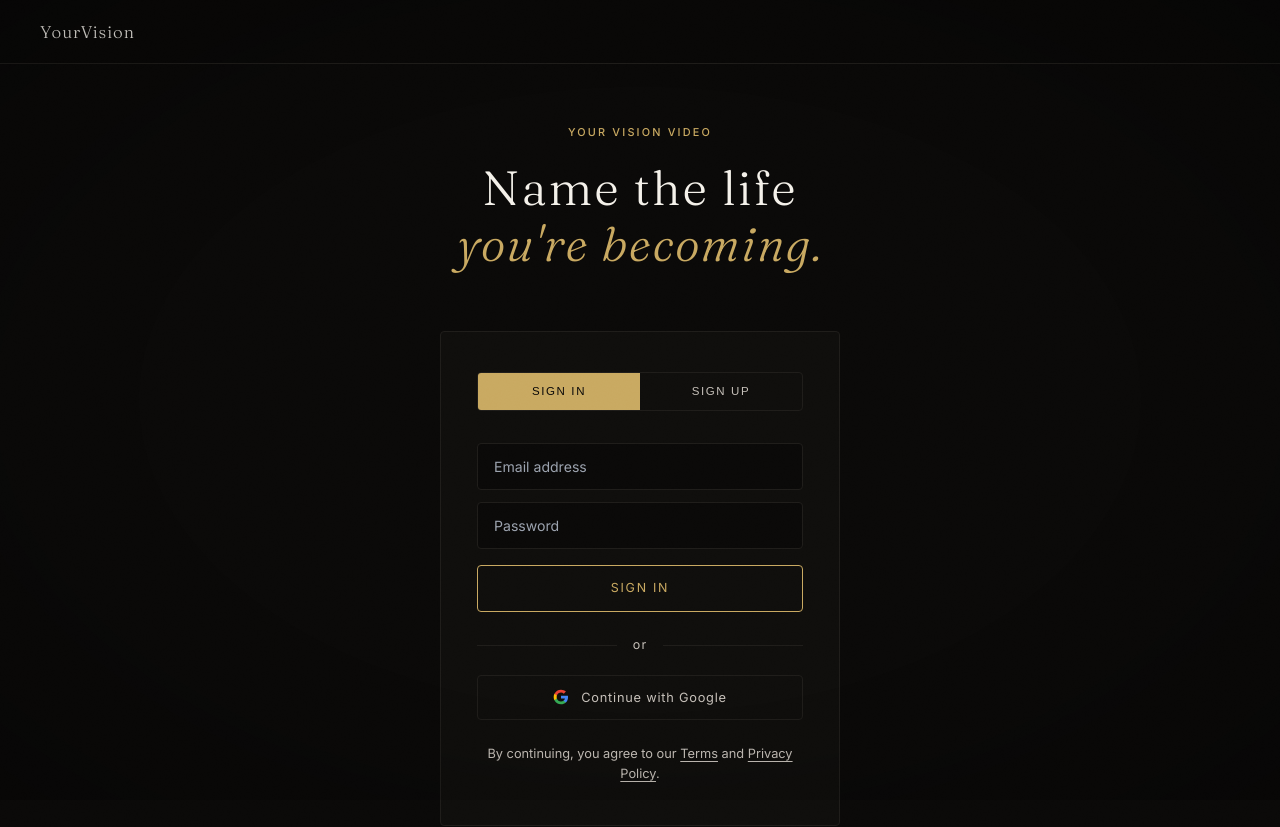
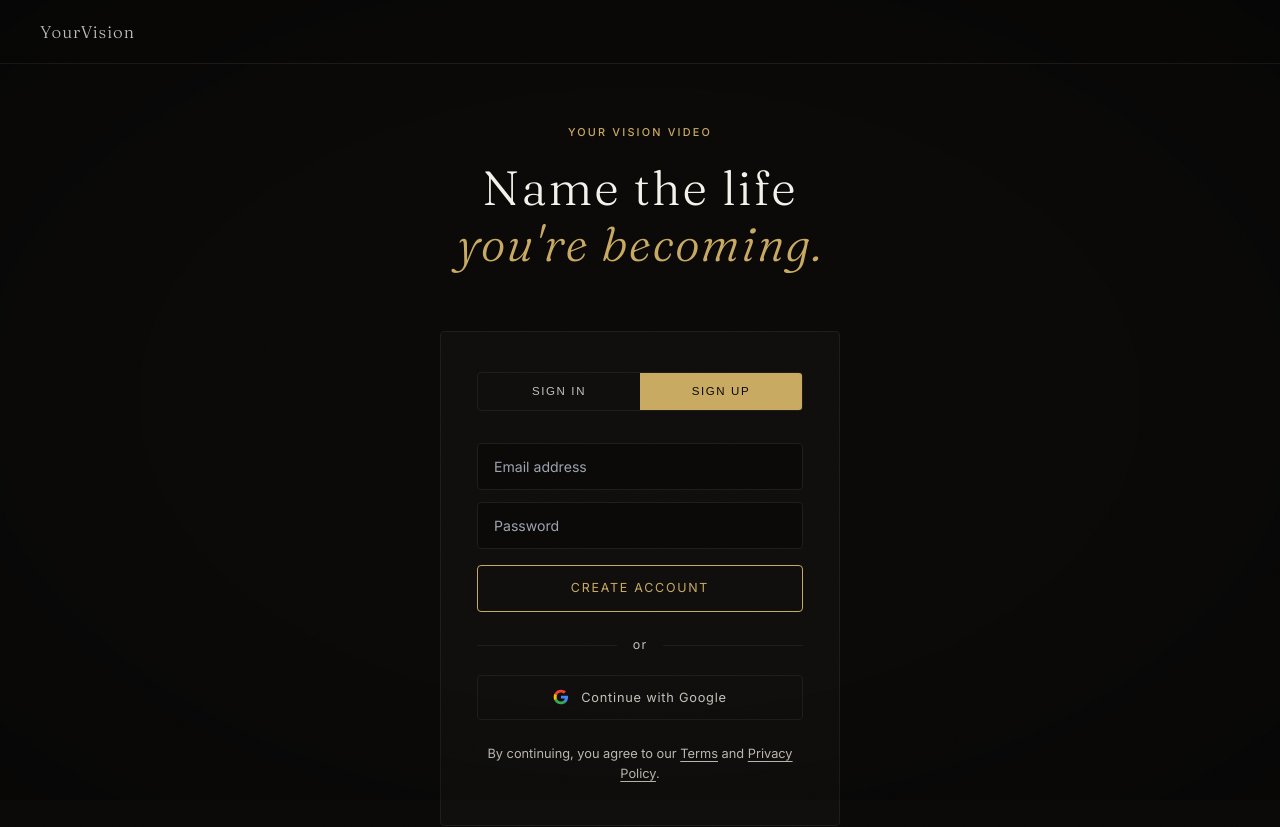
Before and after one commit to erdemkumkale/makevision-video, a Next.js app: page /login in a window 1280 px wide. Shown: the top 827 px of the page. Built offline with nearby package versions, Linux system fonts and the light colour scheme; a web font is replaced by a local one.

Commit message:
fix: login page defaults to signup tab
Co-Authored-By: Claude Sonnet 4.6 <noreply@anthropic.com>

```diff
--- a/src/pages/login.js
+++ b/src/pages/login.js
@@ -8,7 +8,7 @@ export default function Login() {
   const { user, loading, signInWithGoogle, signInWithApple, signInWithEmail, signUpWithEmail } = useAuth()
   const router = useRouter()
 
-  const [mode, setMode]         = useState('signin')
+  const [mode, setMode]         = useState('signup')
   const [email, setEmail]       = useState('')
   const [password, setPassword] = useState('')
   const [busy, setBusy]         = useState(false)
```
